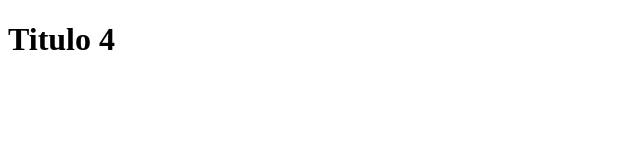
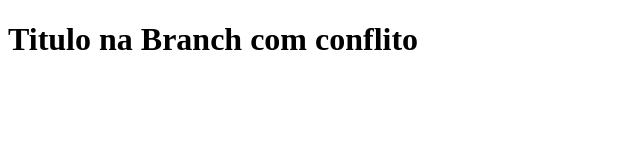
Before and after one commit to Medeirosvdd/Aula3PorgOriObjeto, a plain HTML site: page index.html in a window 1280 px wide. Shown: the whole page, without its empty margins (0-640 px from the left). Drawn offline with Linux system fonts and the light colour scheme.

Commit message:
Discordia pela Po

```diff
--- a/index.html
+++ b/index.html
@@ -6,6 +6,6 @@
     <title>Tamo lá</title>
 </head>
 <body>
-<h1> Titulo 4 </h1>
+<h1> Titulo na Branch com conflito </h1>
 </body>
 </html>
```
